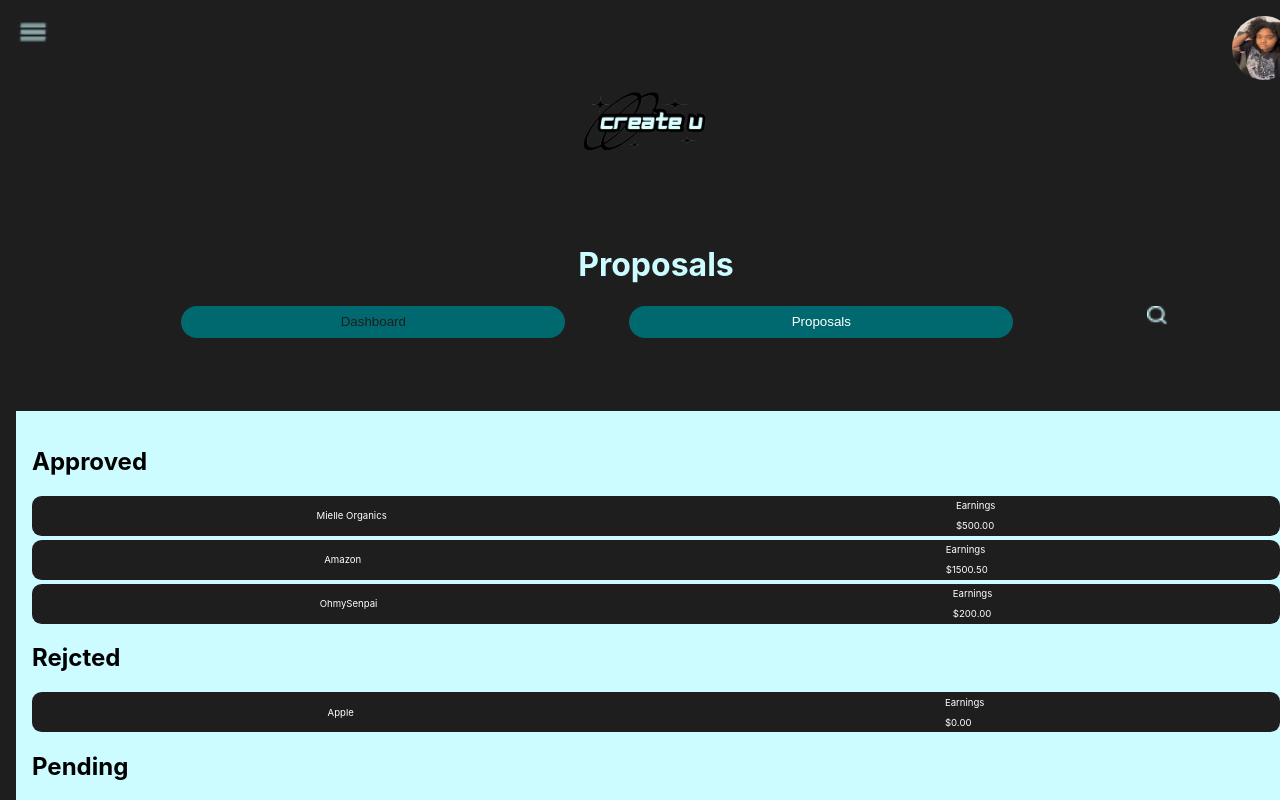
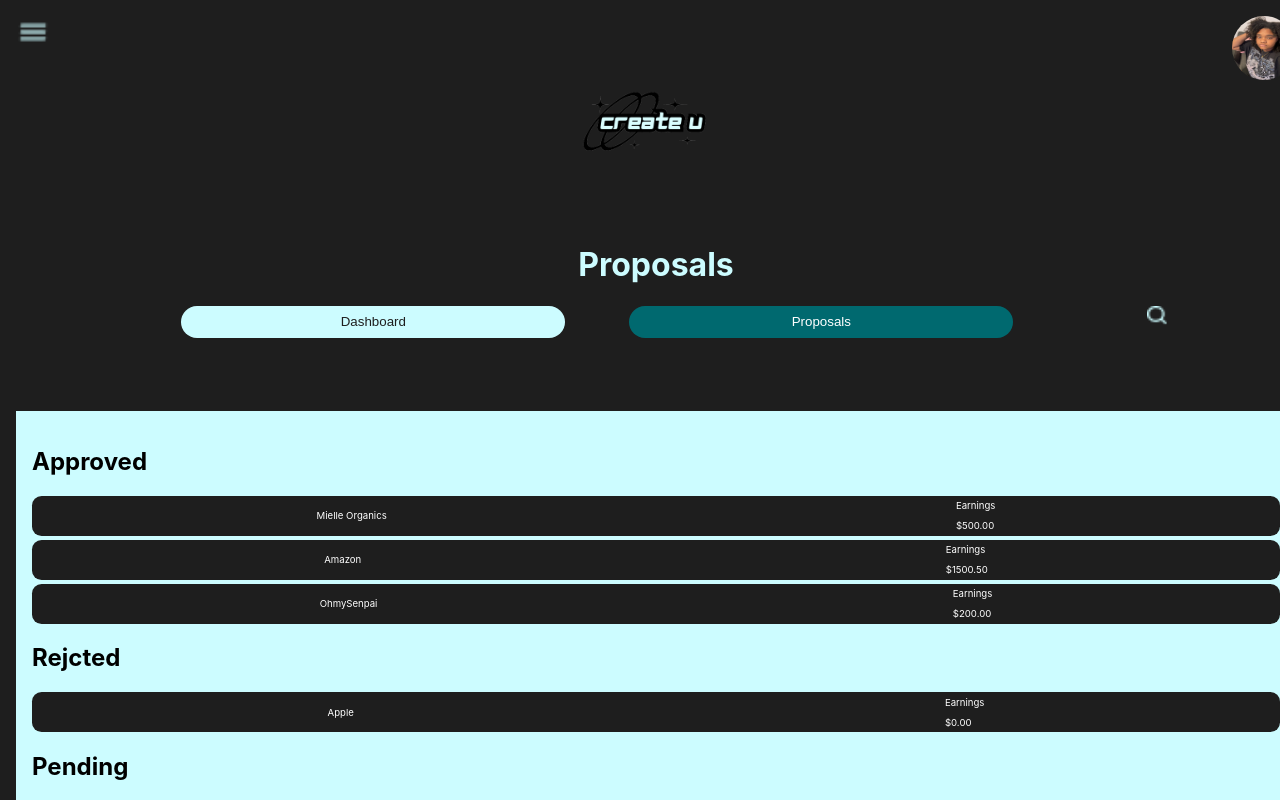
Before and after one commit to dacotah03/CreateU-Capstone, a React (Create React App) app: page /proposals in a window 1280 px wide. Shown: the top 800 px of the page. Built offline with nearby package versions, Linux system fonts and the light colour scheme.

Commit message:
pushed corrections

```diff
--- a/src/Pages/Proposals/Proposals.scss
+++ b/src/Pages/Proposals/Proposals.scss
@@ -45,7 +45,7 @@
                 border: none;
             }
             &-unselected{
-                background-color: $create-teal;
+                background-color: $create-lightblue;
                 color: $create-black;
                 width: 30vw;
                 height: 4vh;
```
